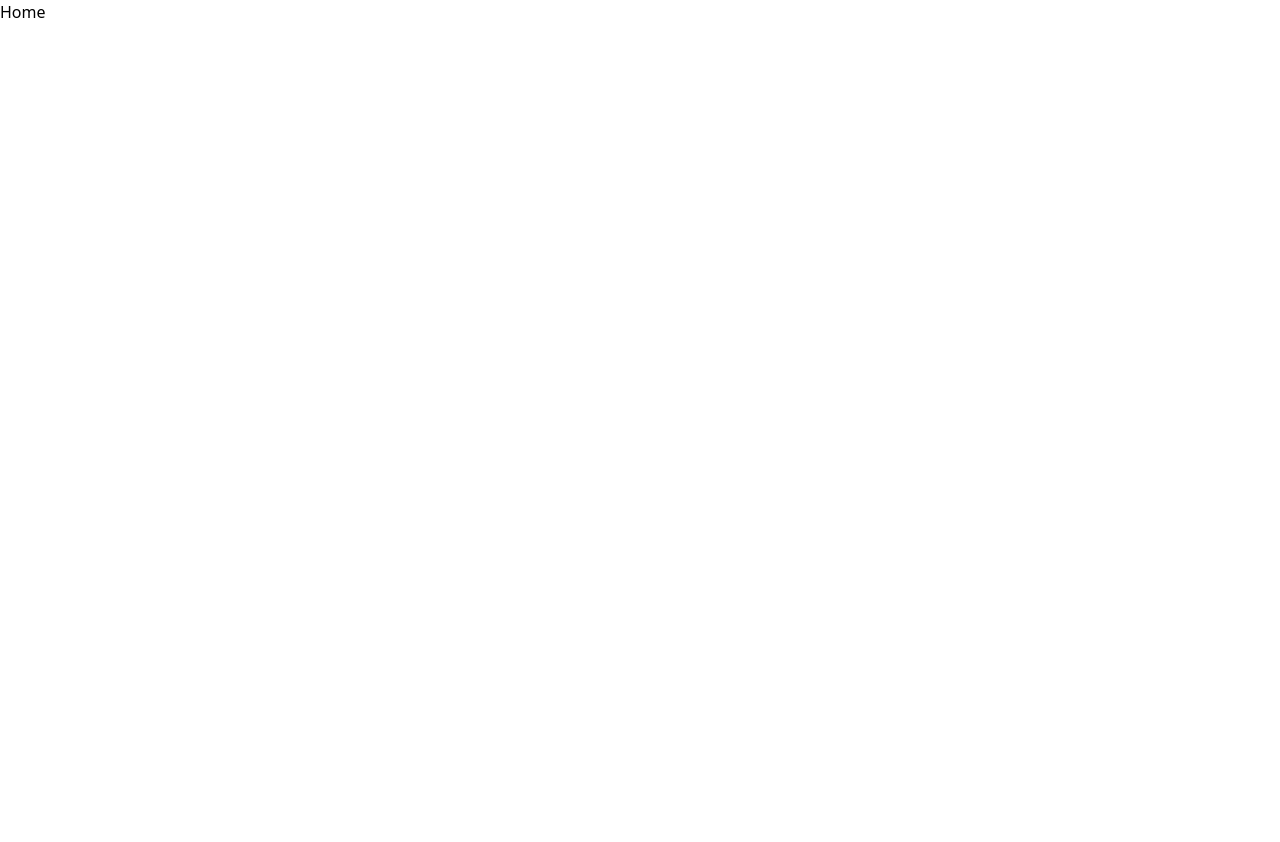
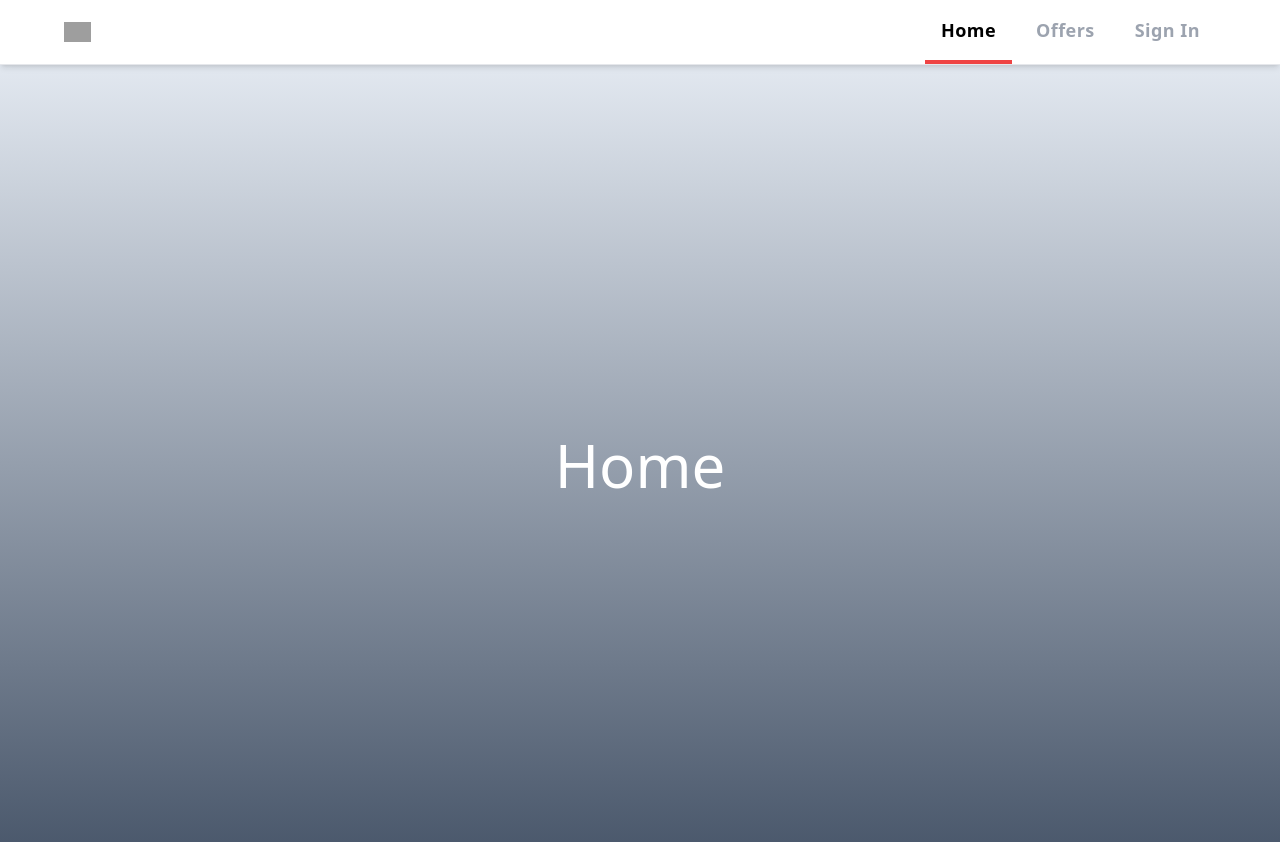
Before and after one commit to iamahsannaeem/realtor-clone-react, a React (Create React App) app: page / in a window 1280 px wide. Shown: the top 842 px of the page. Before the commit the page ends 800 px from the top, so only its background shows below. Built offline with nearby package versions, Linux system fonts and the light colour scheme; grey boxes are pictures that could not be loaded.

Commit message:
Here We added Header Component for Navigation Redirect purposes to Home page ,Offers, And Sign In with some clicking effect

```diff
--- a/public/index.html
+++ b/public/index.html
@@ -9,8 +9,6 @@
       name="description"
       content="Web site created using create-react-app"
     />
-    <link rel="apple-touch-icon" href="%PUBLIC_URL%/logo192.png" />
-    <link rel="manifest" href="%PUBLIC_URL%/manifest.json" />
     <title>Realtor Clone React</title>
   </head>
   <body>
--- a/src/App.js
+++ b/src/App.js
@@ -5,11 +5,15 @@ import SignOut from "./Pages/SignOut";
 import Offers from "./Pages/Offers";
 import Forgotpassword from "./Pages/Forgotpassword";
 import Profile from "./Pages/Profile";
+import Header from "./Pages/Header";
+
 function App() {
   return (
     <Router>
+      <Header />
       <Routes>
         <Route path="/" element={<Home />} />
+        <Route path="/home" element={<Home />} />
         <Route path="/sign-in" element={<SignIn />} />
         <Route path="/sign-out" element={<SignOut />} />
         <Route path="/offers" element={<Offers />} />
--- /dev/null
+++ b/src/Pages/Header.jsx
@@ -0,0 +1,56 @@
+import React from "react";
+import { useLocation, useNavigate } from "react-router";
+
+const Header = () => {
+  const location = useLocation();
+  const navigate = useNavigate();
+  return (
+    <div className="sticky top-0 bg-white border-b z-10 shadow-md">
+      <header className="max-w-6xl  mx-auto flex justify-between items-center">
+        <div>
+          <img
+            className="h-5"
+            src="https://static.rdc.moveaws.com/images/logos/rdc-logo-default.svg"
+            alt=""
+          />
+        </div>
+        <div>
+          <ul className="flex space-x-2">
+            <li
+              className={`text-lg  font-semibold tracking-wide cursor-pointer py-4 border-b-[4px] px-4 duration-100 ${
+                location.pathname === "/" || location.pathname === "/home"
+                  ? "text-black border-b-red-500"
+                  : "text-gray-400 border-b-transparent"
+              }`}
+              onClick={() => navigate("/")}
+            >
+              Home
+            </li>
+            <li
+              className={`text-lg  font-semibold tracking-wide cursor-pointer py-4 border-b-[4px] px-4 duration-100 ${
+                location.pathname === "/offers"
+                  ? "text-black border-b-red-500"
+                  : "text-gray-400 border-b-transparent"
+              }`}
+              onClick={() => navigate("/offers")}
+            >
+              Offers
+            </li>
+            <li
+              className={`text-lg  font-semibold tracking-wide cursor-pointer py-4 border-b-[4px] px-4 duration-100  ${
+                location.pathname === "/sign-in"
+                  ? "text-black border-b-red-500"
+                  : "text-gray-400 border-b-transparent"
+              }`}
+              onClick={() => navigate("/sign-in")}
+            >
+              Sign In
+            </li>
+          </ul>
+        </div>
+      </header>
+    </div>
+  );
+};
+
+export default Header;
--- a/src/Pages/Home.jsx
+++ b/src/Pages/Home.jsx
@@ -3,7 +3,9 @@ import React from "react";
 const Home = () => {
   return (
     <>
-      <div>Home</div>
+      <div className="w-full min-h-[100vh] bg-gradient-to-b from-slate-200 to-slate-600 flex justify-center items-center text-6xl text-white">
+        Home
+      </div>
     </>
   );
 };
--- a/src/Pages/Offers.jsx
+++ b/src/Pages/Offers.jsx
@@ -1,7 +1,11 @@
 import React from "react";
 
 const Offers = () => {
-  return <div>Offers</div>;
+  return (
+    <div className="w-full min-h-[100vh] bg-gradient-to-b from-slate-200 to-slate-600 flex justify-center items-center text-6xl text-white">
+      Offers
+    </div>
+  );
 };
 
 export default Offers;
--- a/src/Pages/SignIn.jsx
+++ b/src/Pages/SignIn.jsx
@@ -1,7 +1,11 @@
 import React from "react";
 
 const SignIn = () => {
-  return <div>SignIn</div>;
+  return (
+    <div className="w-full min-h-[100vh] bg-gradient-to-b from-slate-200 to-slate-600 flex justify-center items-center text-6xl text-white">
+      Sign In
+    </div>
+  );
 };
 
 export default SignIn;
--- a/src/index.js
+++ b/src/index.js
@@ -1,17 +1,11 @@
-import React from 'react';
-import ReactDOM from 'react-dom/client';
-import './index.css';
-import App from './App';
-import reportWebVitals from './reportWebVitals';
+import React from "react";
+import ReactDOM from "react-dom/client";
+import "./index.css";
+import App from "./App";
 
-const root = ReactDOM.createRoot(document.getElementById('root'));
+const root = ReactDOM.createRoot(document.getElementById("root"));
 root.render(
   <React.StrictMode>
     <App />
   </React.StrictMode>
 );
-
-// If you want to start measuring performance in your app, pass a function
-// to log results (for example: reportWebVitals(console.log))
-// or send to an analytics endpoint. Learn more: https://bit.ly/CRA-vitals
-reportWebVitals();
--- a/src/reportWebVitals.js
+++ /dev/null
@@ -1,13 +0,0 @@
-const reportWebVitals = onPerfEntry => {
-  if (onPerfEntry && onPerfEntry instanceof Function) {
-    import('web-vitals').then(({ getCLS, getFID, getFCP, getLCP, getTTFB }) => {
-      getCLS(onPerfEntry);
-      getFID(onPerfEntry);
-      getFCP(onPerfEntry);
-      getLCP(onPerfEntry);
-      getTTFB(onPerfEntry);
-    });
-  }
-};
-
-export default reportWebVitals;
```
Also changed, not shown: src/setupTests.js (deleted, +0 -5 lines), public/manifest.json (deleted).
